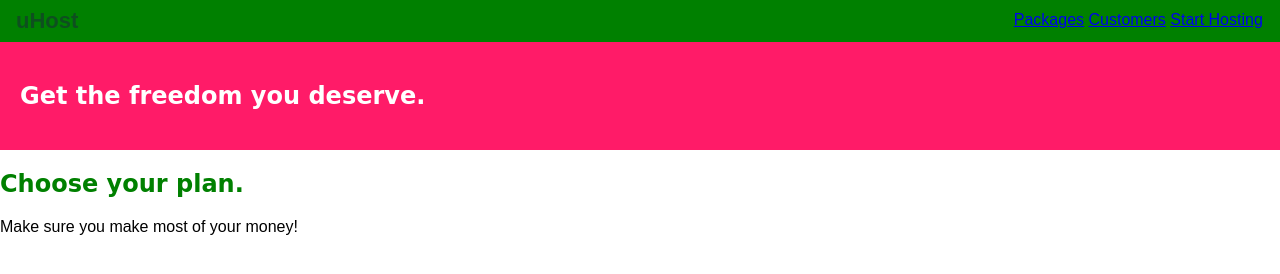
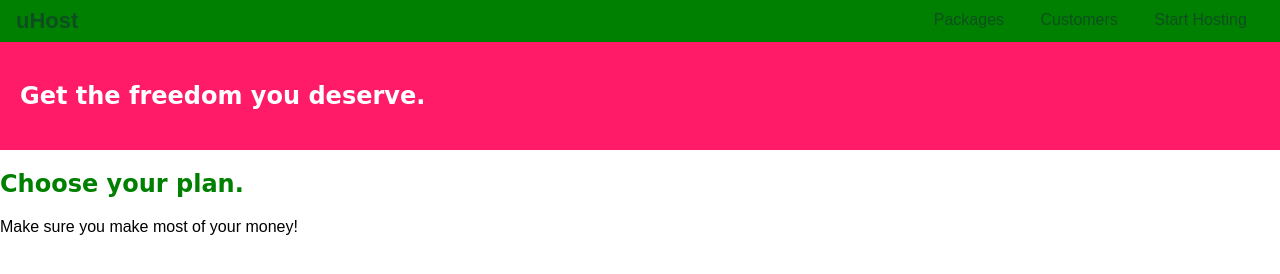
Before and after one commit to shivishivendra123/uhost, a plain HTML site: page index.html in a window 1280 px wide. Shown: the top 274 px of the page. Drawn offline with Linux system fonts and the light colour scheme; a web font is replaced by a local one.

Commit message:
a tag decoration

```diff
--- a/main.css
+++ b/main.css
@@ -29,6 +29,7 @@ body{
 }
 .main-nav_item{
     display: inline-block;
+    margin: 0px 16px;
 }
 .main-nav{
     display: inline-block;
@@ -53,3 +54,7 @@ body{
     padding: 0;
     list-style: none;
 }
+.main-nav_item a{
+    text-decoration: none;
+    color: #0e4f1f;
+}
```
